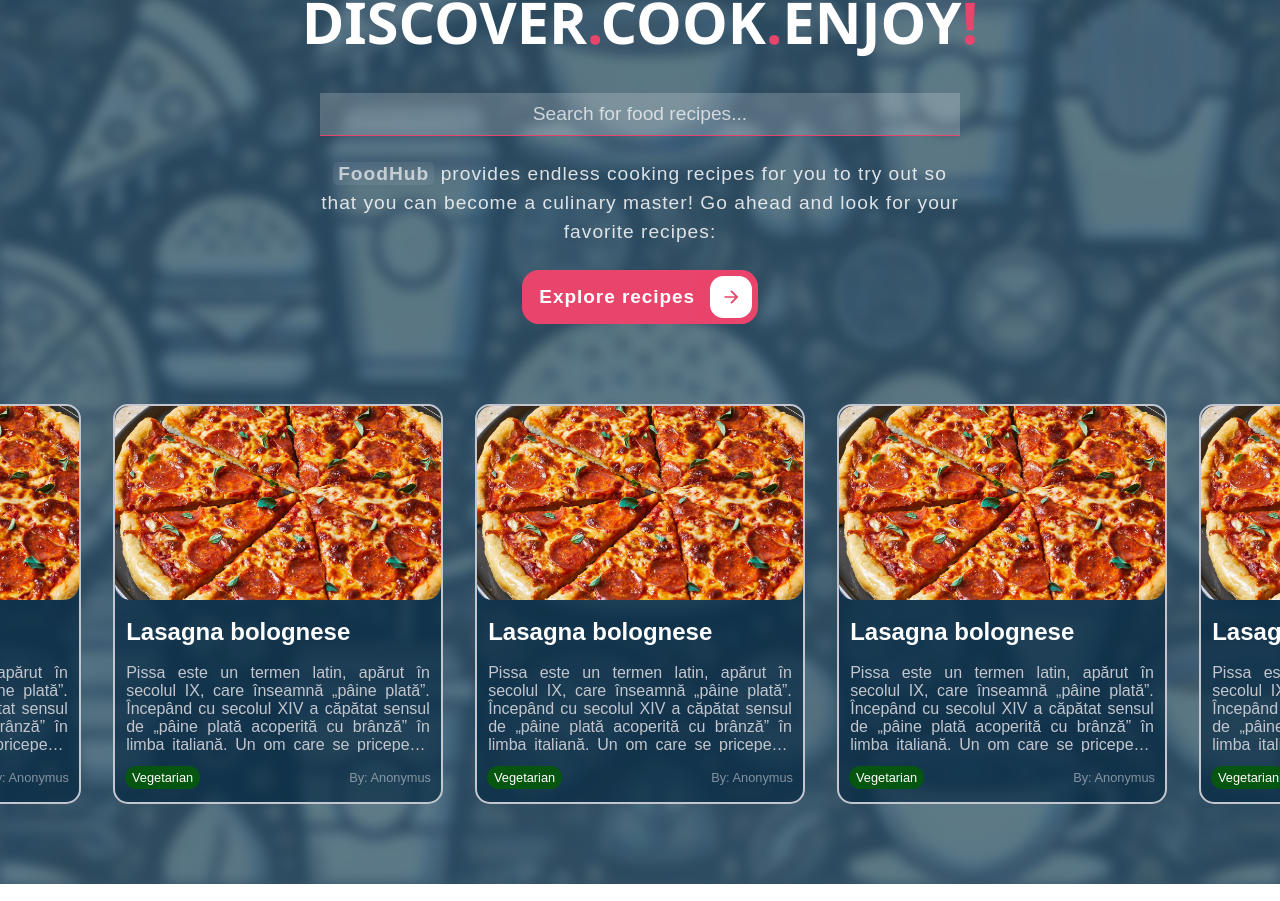
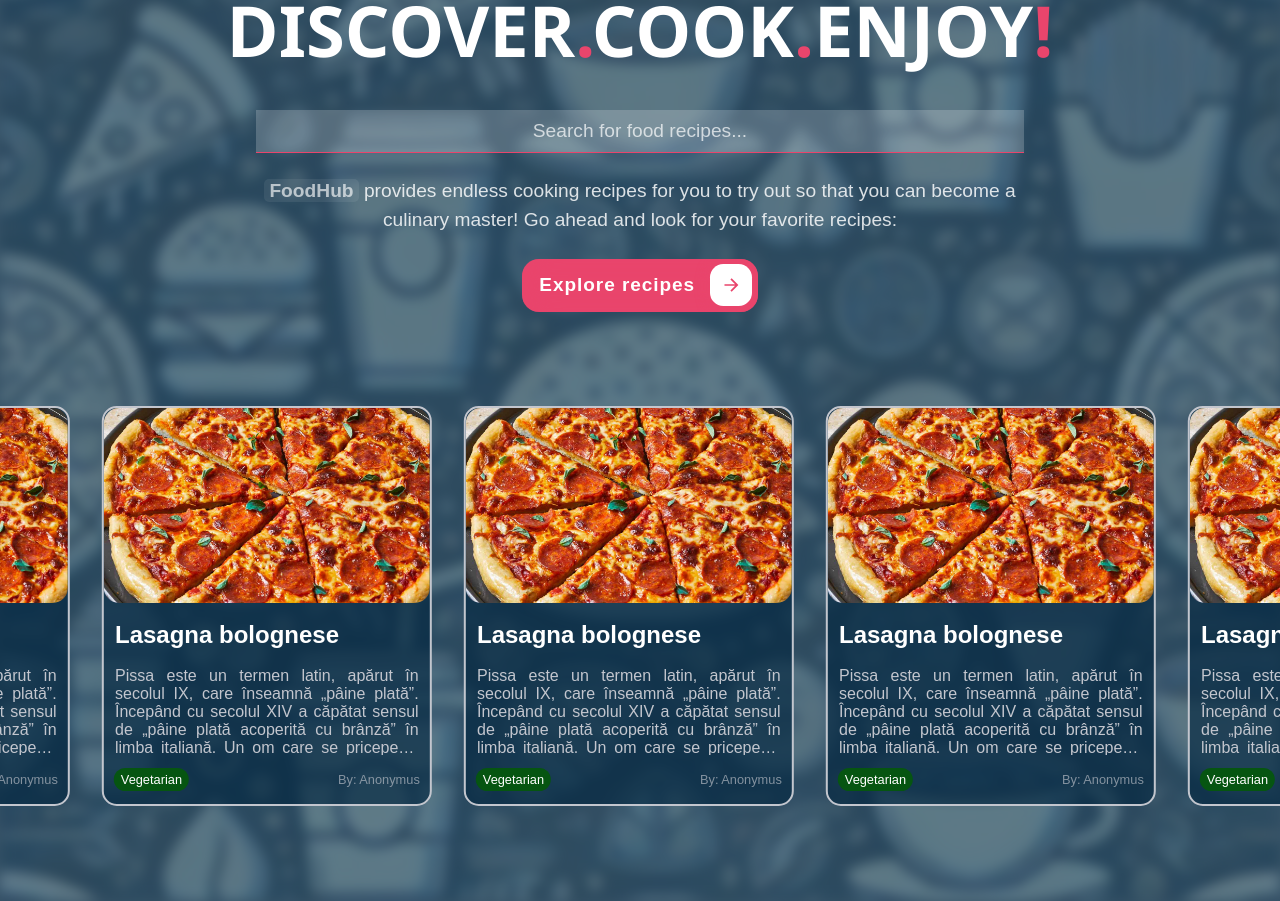
Before and after one commit to alecs007/FoodHub, a React (Vite) app in the folder client/: page / in a window 1280 px wide. Shown: the part 170-1071 px from the top of the page. Built offline with nearby package versions, Linux system fonts and the light colour scheme.

Commit message:
Added infinite slider

```diff
--- a/client/src/App.css
+++ b/client/src/App.css
@@ -12,6 +12,9 @@
   align-items: center;
   justify-content: center;
 }
+body {
+  overflow-x: hidden;
+}
 * {
   margin: 0;
   padding: 0;
--- a/client/src/pages/Home/Hero/Hero.jsx
+++ b/client/src/pages/Home/Hero/Hero.jsx
@@ -34,12 +34,19 @@ const Hero = () => {
           </svg>
         </div>
       </button>
+      <div className={styles.slider}>
         <div className={styles.cards}>
           <FoodCard />
           <FoodCard />
           <FoodCard />
           <FoodCard />
           <FoodCard />
+          <FoodCard />
+          <FoodCard />
+          <FoodCard />
+          <FoodCard />
+          <FoodCard />
+        </div>
       </div>
     </section>
   );
--- a/client/src/pages/Home/Hero/Hero.module.css
+++ b/client/src/pages/Home/Hero/Hero.module.css
@@ -29,7 +29,7 @@
   margin-top: 9vh;
   margin-bottom: 2vh;
   color: white;
-  font-size: clamp(2.6rem, 4.5vw, 6.5rem);
+  font-size: clamp(2.6rem, 5.5vw, 6.5rem);
   font-weight: 900;
   opacity: 1;
   font-family: "Segoe UI", Tahoma, Geneva, Verdana, sans-serif;
@@ -39,7 +39,7 @@
   }
 }
 .search {
-  width: clamp(350px, 50vw, 1000px);
+  width: clamp(350px, 60vw, 1000px);
   border: none;
   border-bottom: 1px solid var(--color-2);
   background: rgba(255, 255, 255, 0.2);
@@ -55,14 +55,13 @@
 }
 .description {
   margin: 3vh auto;
-  width: clamp(350px, 50vw, 1000px);
+  width: clamp(350px, 60vw, 1000px);
   color: rgba(255, 255, 255, 0.9);
   font-size: clamp(1rem, 1.5vw, 1.5rem);
   font-family: sans-serif;
   font-weight: 500;
   text-align: center;
   opacity: 0.92;
-  letter-spacing: 1px;
   line-height: 1.5;
   .name {
     background: rgba(255, 255, 255, 0.1);
@@ -121,13 +120,33 @@
 .button:active .icon {
   transform: scale(0.95);
 }
+.slider {
+  height: 445px;
+  margin: 9vh 0;
+  position: relative;
+  width: 100%;
+  display: grid;
+  place-items: center;
+}
+
 .cards {
-  margin: 10vh 0;
   display: flex;
-  align-items: center;
-  justify-content: center;
   gap: 2rem;
+  width: calc((330px + 2rem) * 10 + 2rem);
+  animation: scroll 30s linear infinite;
 }
+.cards:hover {
+  animation-play-state: paused;
+}
+@keyframes scroll {
+  0% {
+    transform: translateX(0);
+  }
+  100% {
+    transform: translateX(calc(-290px * 5));
+  }
+}
+
 @media screen and (max-width: 600px) {
   .title {
     margin-top: 6vh;
```
Lines whose indentation alone changed are shown as unchanged.
